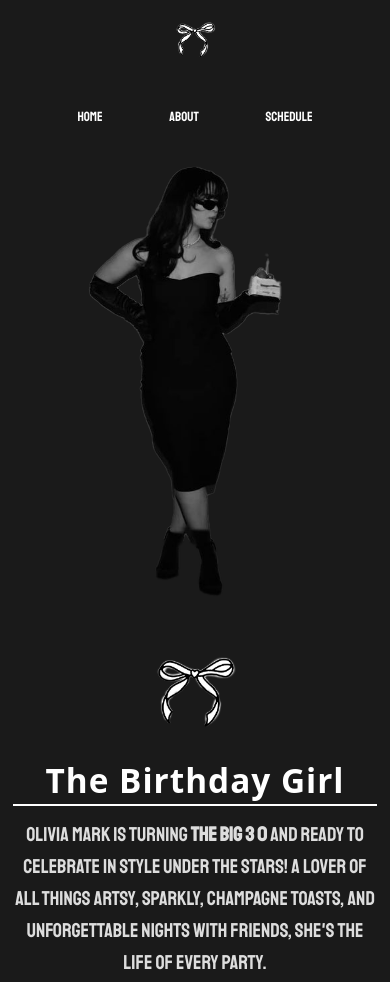
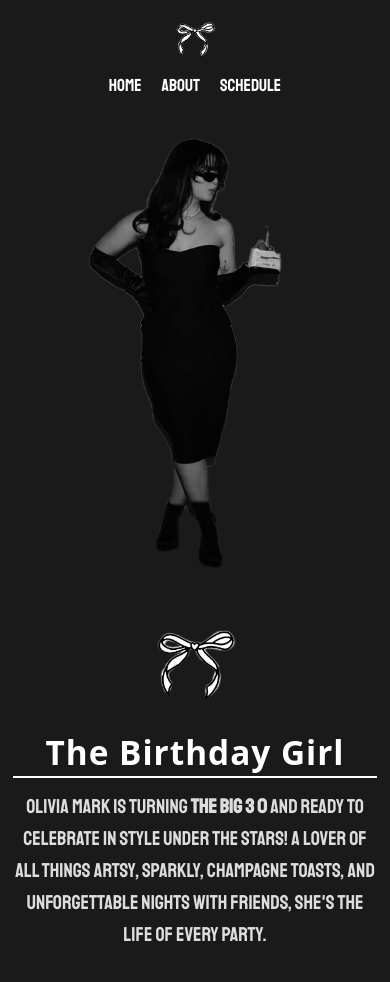
Before and after one commit to TreJpg/PROJECT-3-, a plain HTML site: page about.html in a window 390 px wide. Shown: the top 982 px of the page. Drawn offline with Linux system fonts and the light colour scheme; a web font is replaced by a local one.

Commit message:
minor final fixes and commas added to syntax errors final look over

```diff
--- a/style.css
+++ b/style.css
@@ -23,7 +23,7 @@ main{
 
 
 nav {
-
+  background-color: #1A1A1A;
   padding: 1rem 0;
   margin-top: 0;
   font-family: "Staatliches", sans-serif;
@@ -148,11 +148,10 @@ font-family: "Staatliches", sans-serif;
 /* about page styles */
 
 .about-olivia {
-  max-width: 1400px;
+  max-width: 1600px;
   margin: -3rem auto 0;
   padding: 2rem;
   color: white;
-  position: relative;
 }
 
 .about-olivia .bow.accents {
@@ -165,14 +164,6 @@ font-family: "Staatliches", sans-serif;
 .about-olivia .bow.accents img {
   max-width: 100px;
   height: auto;
-}
-
-
-.about-olivia {
-  max-width: 1600px;
-  margin: -3rem auto 0;
-  padding: 2rem;
-  color: white;
 }
 
 .about-title {
@@ -369,7 +360,7 @@ footer {
 
   nav {
     flex-direction: column;
-    gap: 0  rem;
+    gap: 0.5rem;
     padding: 1rem;
     align-items: center;
   }
@@ -380,12 +371,12 @@ footer {
   }
 
   nav ul {
-    gap: 5rem;
+    gap: 1.5rem;
     justify-content: center;
   }
 
   nav a {
-    font-size: 1rem;
+    font-size: 1.3rem;
   }
 
   .hero-container {
```
Also changed, not shown: index.html (+2 -2 lines).
